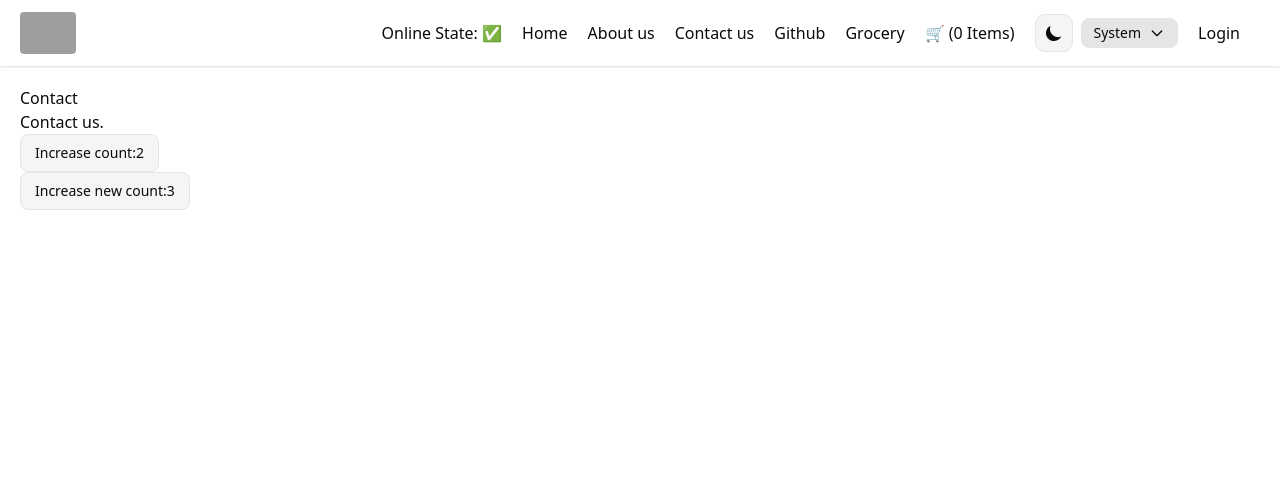
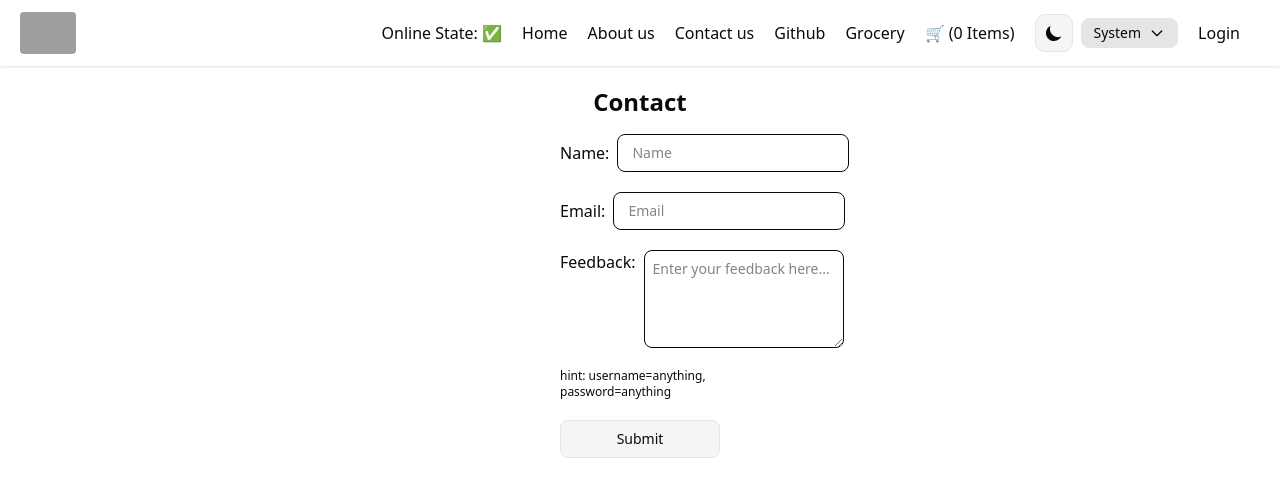
Before and after one commit to axai-kaizoku/namaste-react, a React (Vite) app: page /contact in a window 1280 px wide. Shown: the top 496 px of the page. Built offline with nearby package versions, Linux system fonts and the light colour scheme; grey boxes are pictures that could not be loaded.

Commit message:
add basic test cases

```diff
--- a/package.json
+++ b/package.json
@@ -23,6 +23,7 @@
   "devDependencies": {
     "@babel/preset-env": "^7.28.3",
     "@babel/preset-react": "^7.27.1",
+    "@testing-library/jest-dom": "^6.8.0",
     "@testing-library/react": "^16.3.0",
     "babel-jest": "^30.1.2",
     "jest": "^30.1.3",
--- a/src/components/contact.jsx
+++ b/src/components/contact.jsx
@@ -1,38 +1,58 @@
-import { useState, useEffect } from "react"
-
 export const Contact = () => {
-  const [count, setCount] = useState(1)
-  let [newCount, setNewCount] = useState(3)
-
-  useEffect(() => {
-    // console.clear("count changed new", count)
-  }, [])
-
-  useEffect(() => {
-    console.log("count changed", count)
-  }, [newCount])
-
-  useEffect(() => {
-    setCount(2)
-  }, [setCount])
-
-  useEffect(() => {
-    console.log("count changed")
-  }, [count, newCount])
+  function handleSubmit(e) {
+    e.preventDefault();
+    const name = e.target[0].value;
+    const pass = e.target[1].value;
+    console.log(name, pass);
+  }
 
   return (
-    <div>
-      <h1>Contact</h1>
+    <div className="h-[80vh] w-full">
+      <h1 className="text-2xl font-bold text-center">Contact</h1>
 
-      <h2>Contact us.</h2>
+      <div className="w-40 mx-auto h-full">
+        <form onSubmit={handleSubmit} className="space-y-5 my-4">
+          <div className="flex items-center gap-2">
+            <label htmlFor="username">Name: </label>
+            <input
+              type="text"
+              placeholder="Name"
+              id="username"
+              className="border border-foreground"
+              required
+              name="username"
+            />
+          </div>
+          <div className="flex items-center gap-2">
+            <label htmlFor="email">Email: </label>
+            <input
+              type="email"
+              id="email"
+              placeholder="Email"
+              required
+              className="border border-foreground"
+              name="email"
+            />
+          </div>
+          <div className="flex items-start gap-2 w-full">
+            <label htmlFor="feedback">Feedback: </label>
+            <textarea
+              id="feedback"
+              className="border p-2 text-sm border-foreground rounded-md min-w-[200px] min-h-[80px] resize"
+              required
+              cols={30}
+              rows={4}
+              name="feedback"
+              placeholder="Enter your feedback here..."
+            ></textarea>
+          </div>
 
-      <button onClick={() => setCount((prev) => prev + 1)} className="btn">
-        Increase count:{count}
-      </button>
-
-      <button onClick={() => setNewCount((prev) => prev + 1)} className="btn">
-        Increase new count:{newCount}
-      </button>
+          <p className="text-xs">hint: username=anything, password=anything</p>
+          <button type="submit" className="w-full">
+            Submit
+          </button>
+        </form>
+      </div>
     </div>
-  )
-}
+  );
+};
```
Also changed, not shown: 2 other files (tests, documents, lock files or other folders).
